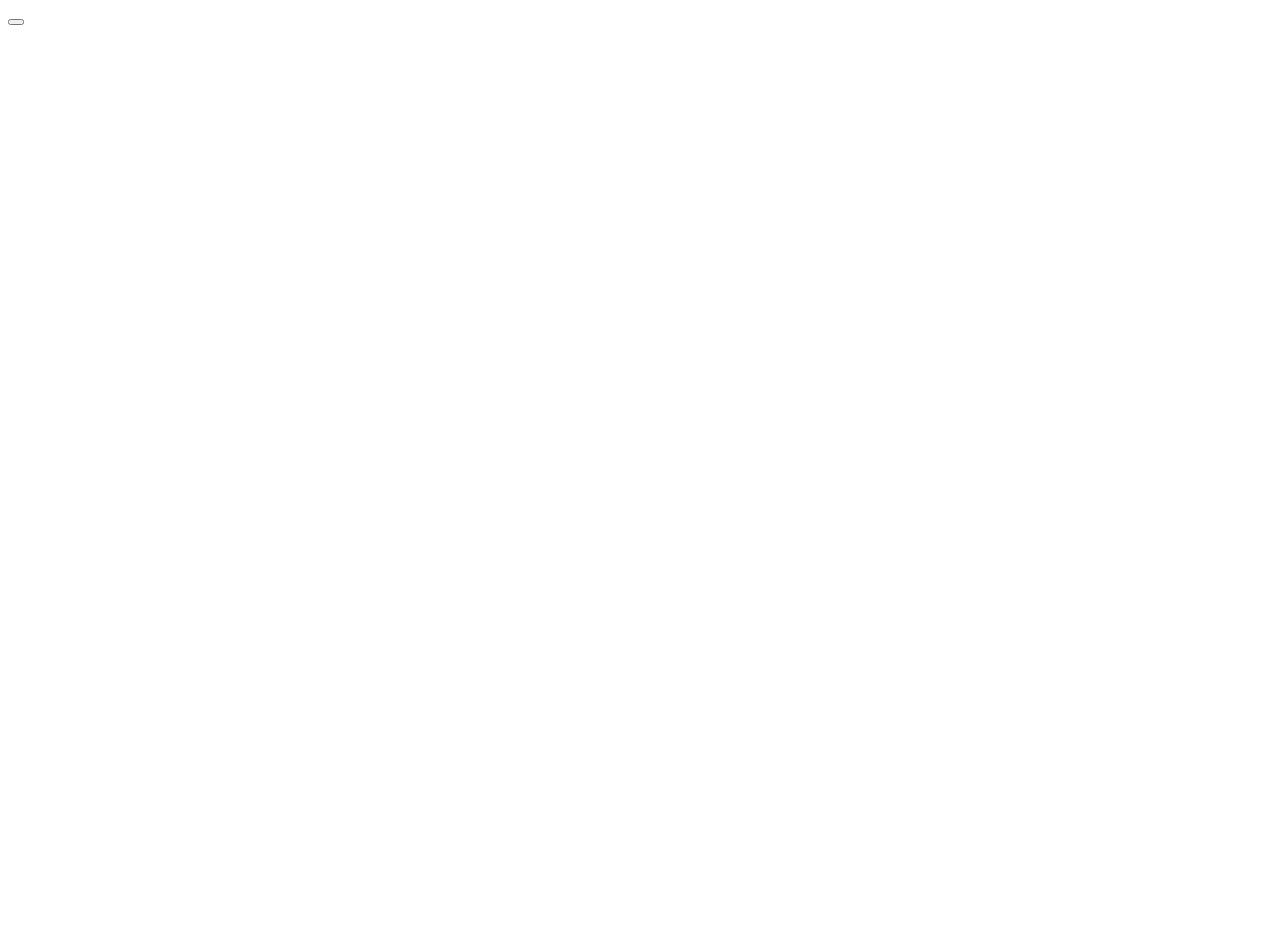
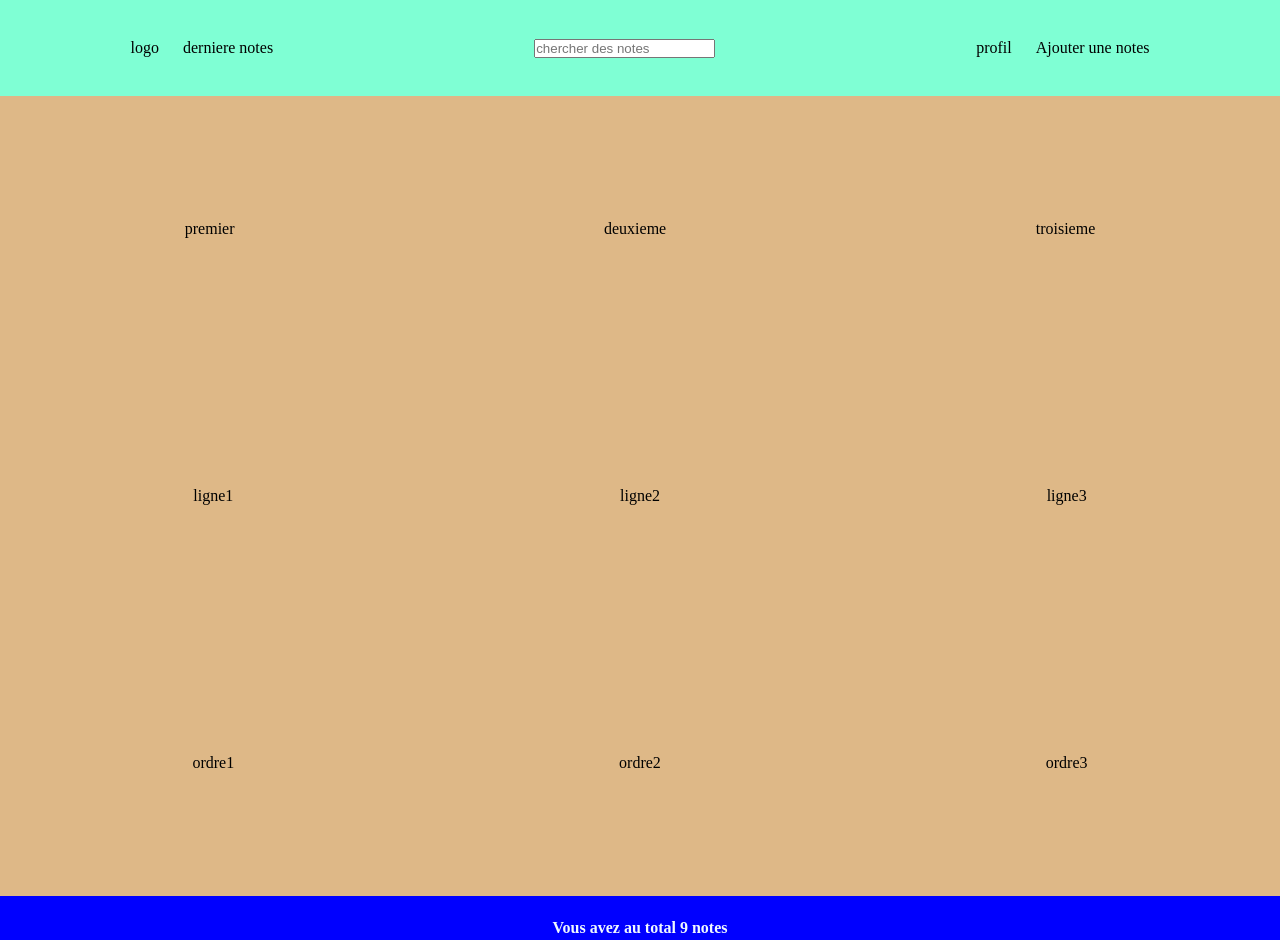
Before and after one commit to AndrianMiora/WEB1-Projet, a plain HTML site: page index.html in a window 1280 px wide. Before the commit the page ends 800 px from the top, so only its background shows below. Drawn offline with Linux system fonts and the light colour scheme.

Commit message:
code de premier vue du projet !

```diff
--- a/assets/style.css
+++ b/assets/style.css
@@ -0,0 +1,64 @@
+*{
+    padding: 0;
+    margin: 0;
+    box-sizing: border-box;
+}
+
+/*  navbar */
+nav {
+    height: 12vh;
+    width: 100vw;
+    background-color: aquamarine;
+    display: flex;
+    justify-content: space-around;
+    align-items: center;
+}
+
+.nav-left {
+    display: flex;
+    gap: 3ch;
+    justify-content: space-around;
+}
+
+.nav-right {
+    display: flex;
+    flex-direction: row;
+    gap: 3ch;
+    justify-content: space-between;
+}
+/* main */
+main {
+    height: 100vh;
+    width: 100vw;
+    background-color: burlywood;
+    display: flex;
+    flex-direction: column;
+    justify-content: space-around;
+}
+
+.ligne1 {
+    display: flex;
+    justify-content: space-around;
+}
+
+.ligne2 {
+    display: flex;
+    justify-content: space-around;
+}
+
+.ligne3 {
+    display: flex;
+    justify-content: space-around;
+}
+
+
+/* footer */
+footer {
+    height: 8vh;
+    width: 100vw;
+    background-color: blue;
+    color: aliceblue;
+    display: flex;
+    align-items: center;
+    justify-content: center;
+}
--- a/index.html
+++ b/index.html
@@ -5,16 +5,50 @@
     <meta name="viewport" content="width=device-width, initial-scale=1.0">
     <title>Test Git</title>
     <link rel="stylesheet" href="assets/style.css">
-    <script src="assets/script.js"></script>
+    <script src="assets/script.js" defer></script>
+</head>
+
+<body>
     <nav>
-        <button></button>
+        <div class="nav-left">
+            <p>logo</p>
+            <p>derniere notes</p>
+        </div>
+
+        <div class="centre">
+            <input type="text" placeholder="chercher des notes">
+        </div>
+
+        <div class="nav-right">
+            <p>profil</p>
+            <p>Ajouter une notes</p>
+        </div>
     </nav>
 
+    <main>
+        <div class="ligne1">
+            <div>premier</div>
+            <div>deuxieme</div>
+            <div>troisieme</div>
+        </div>
+
+        <div class="ligne2">
+            <div>ligne1</div>
+            <div>ligne2</div>
+            <div>ligne3</div>
+        </div>
+
+        <div class="ligne3">
+            <div>ordre1</div>
+            <div>ordre2</div>
+            <div>ordre3</div>
+        </div>
+
+    </main>
+
     <footer>
-
+        <h4>Vous avez au total 9 notes</h4>
     </footer>
-</head>
-<body>
 
 </body>
 </html>
```
